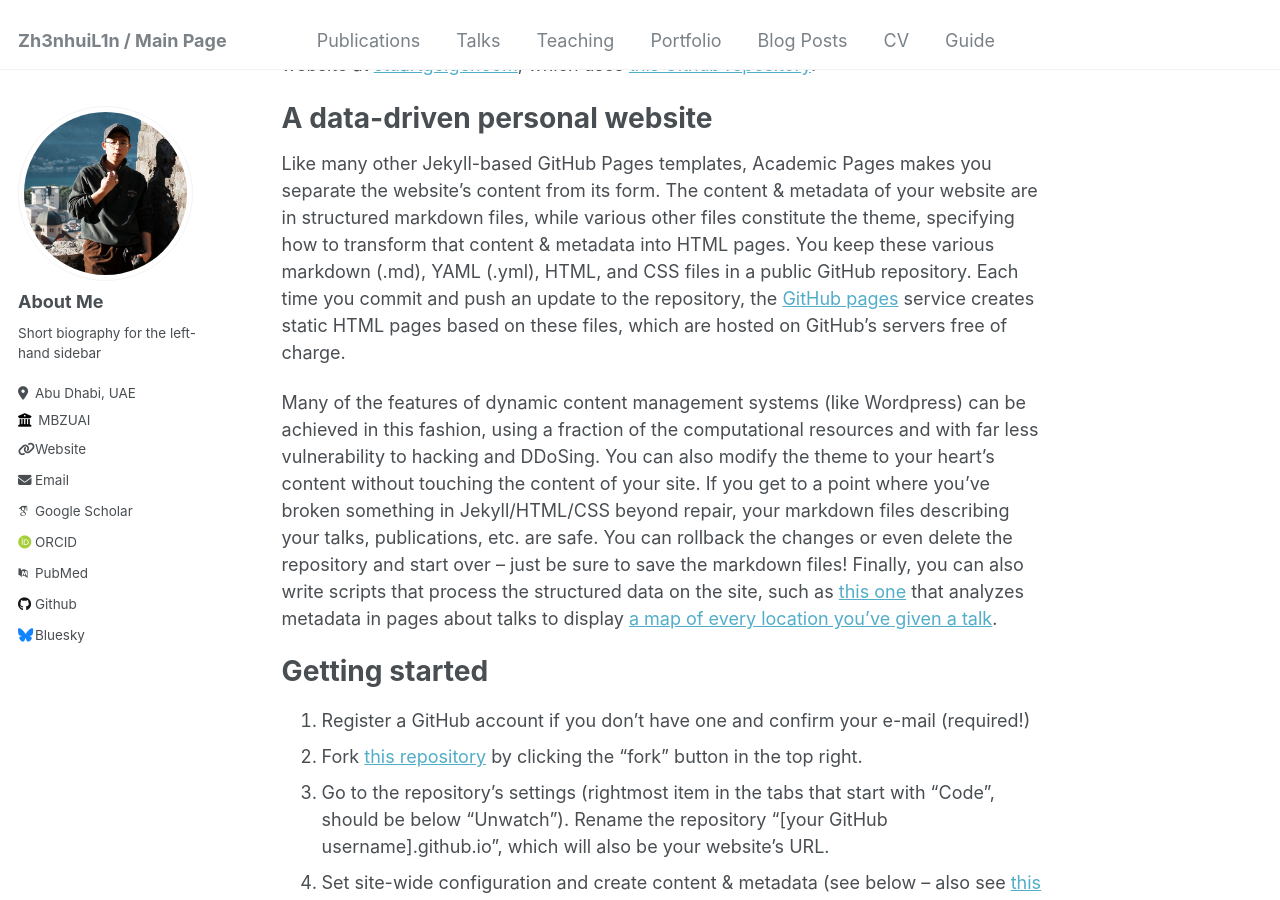
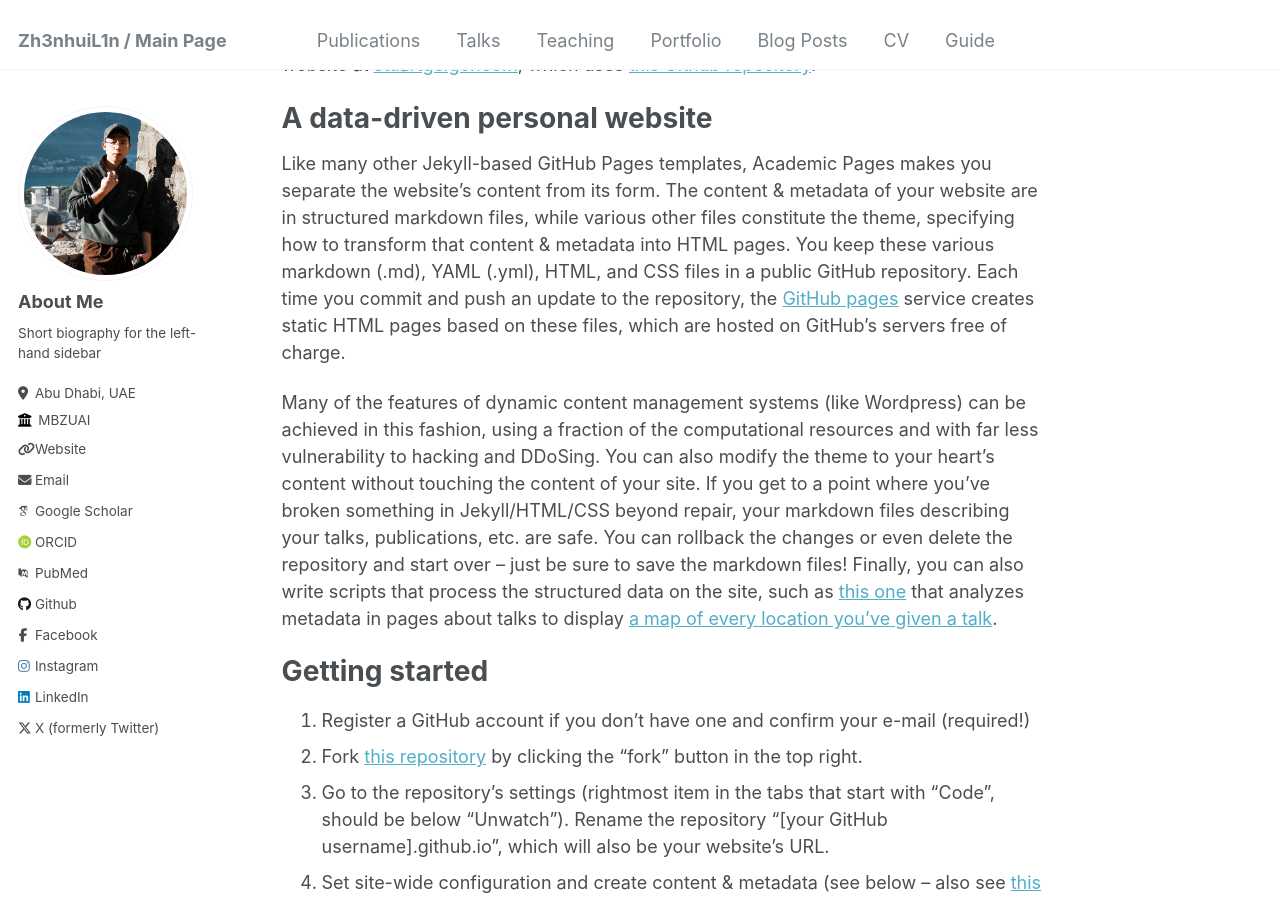
Before and after one commit to ZhenhuiL1n/Zh3nhuiL1n.github.io, a Jekyll site: the page built from _pages/about.md, in a window 1280 px wide and 900 px high, scrolled down 368 px. Built offline with Jekyll 4.4.1, drawn with Linux system fonts in a browser that asks for light colours; some web fonts are replaced; part of the change alters nothing that is shown.

Commit message:
Update _config.yml

```diff
--- a/_config.yml
+++ b/_config.yml
@@ -43,21 +43,21 @@ author:
   bitbucket        : # Username - Update with your username on the site
   codepen          : # Username
   dribbble         : # Username
-  github           : "academicpages"
+  github           : "ZhenhuiL1n"
   kaggle           : # Username
   stackoverflow    : # User number or user number and name (i.e., use "1" or "1/jeff-atwood")
 
   # Social media
-  bluesky          : "bsky.app" # Replace this with you Bluesky username
-  facebook         : # Username
+  bluesky          : # Replace this with you Bluesky username
+  facebook         : 100085120830331
   flickr           : # Username
   foursquare       : # Username
   goodreads        : # Username
   google_plus      : # Username
   keybase          : # Username
-  instagram        : # Username
+  instagram        : zh3nhuil11n
   lastfm           : # Username
-  linkedin         : # Username
+  linkedin         : zhenhui-lin-5b6510226
   mastodon         : # URL
   medium           : # URL
   pinterest        : # Username
@@ -65,7 +65,7 @@ author:
   steam            : # Username
   telegram         : # URL
   tumblr           : # Username
-  twitter          : # Username for X / Twitter
+  twitter          : ZhenhuiLin5
   vine             : # Username
   weibo            : # Username
   wikipedia        : # Username
```
